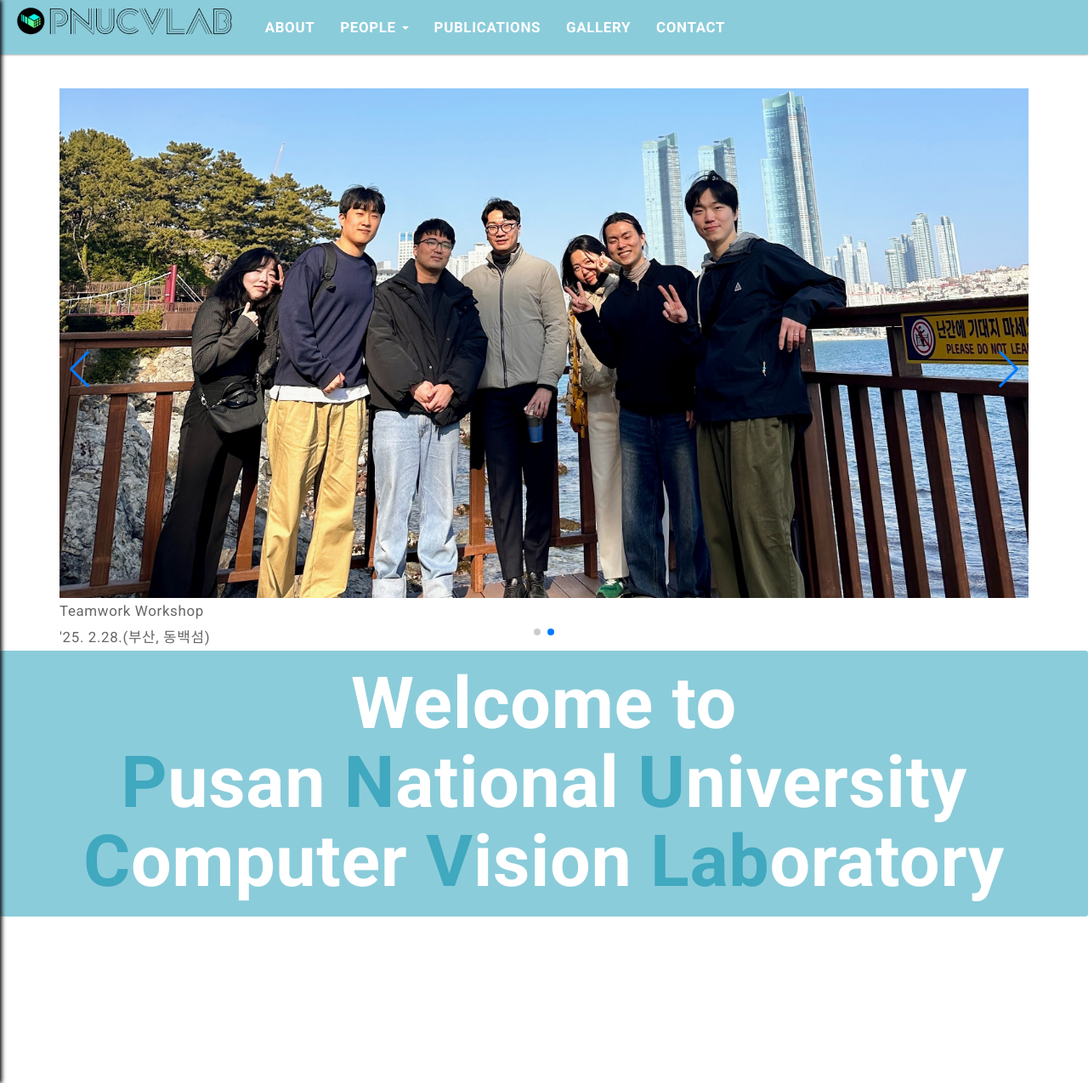
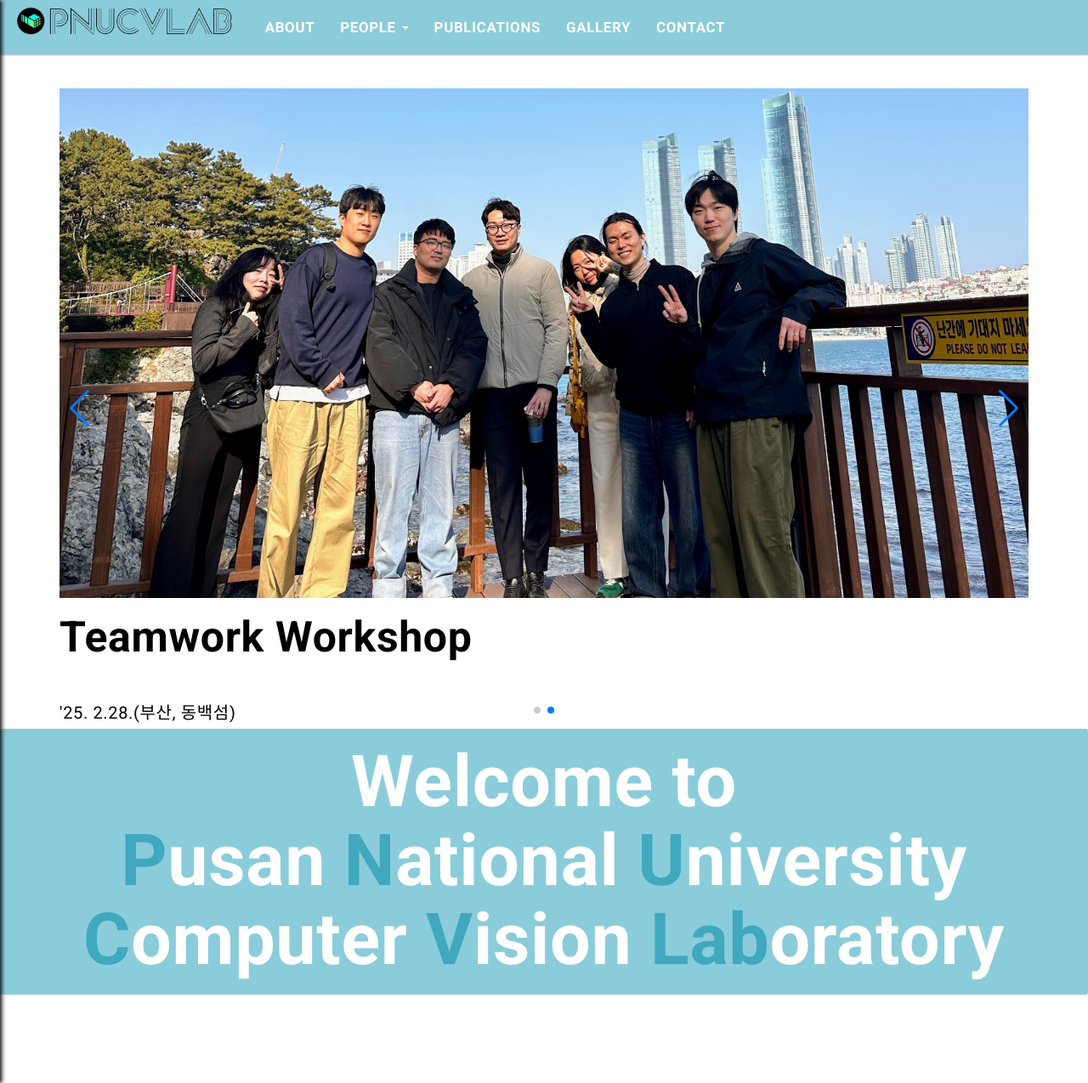
Before and after one commit to pnucvlab/pnucvlab.github.io, a Jekyll site: the page built from index.html, in a window 1280 px wide and 1275 px high. Shown: the whole window at 85% size. Built offline with Jekyll 4.4.1, drawn with Linux system fonts in a browser that asks for light colours; the list of posts is cut into pages by our own code.

Commit message:
edit notice

```diff
--- a/assets/css/main.css
+++ b/assets/css/main.css
@@ -23,6 +23,22 @@ body {
 	overflow: hidden;
   }
 
+  .notice-swiper .notice-slide .notice-title {
+	font-size: 50px;
+	font-weight: 700;
+	margin-bottom: 0.5em;
+	text-align: left;
+	color: #000;
+  }
+
+  .notice-swiper .notice-slide .notice-text {
+	font-size: 20px;
+	margin: 0;
+	text-align: left;
+	color: #000;
+  }
+
+
   .notice-swiper .swiper-slide .notice-image-wrapper .notice-image {
 	position: absolute;
 	top: 0;
@@ -37,7 +53,7 @@ body {
 	bottom: 0;
 	left: 0;
 	width: 100%;
-	color: rgba(0, 0, 0, 0.5);
+	color: rgba(0, 0, 0, 0.2);
 	padding: 1.5em;
 	box-sizing: border-box;
   }
```
